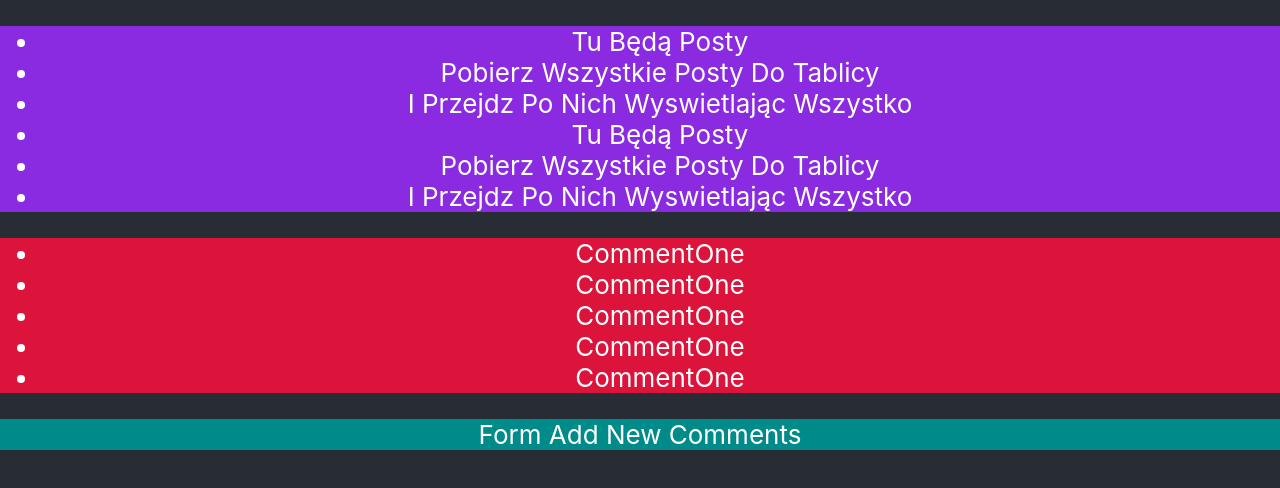
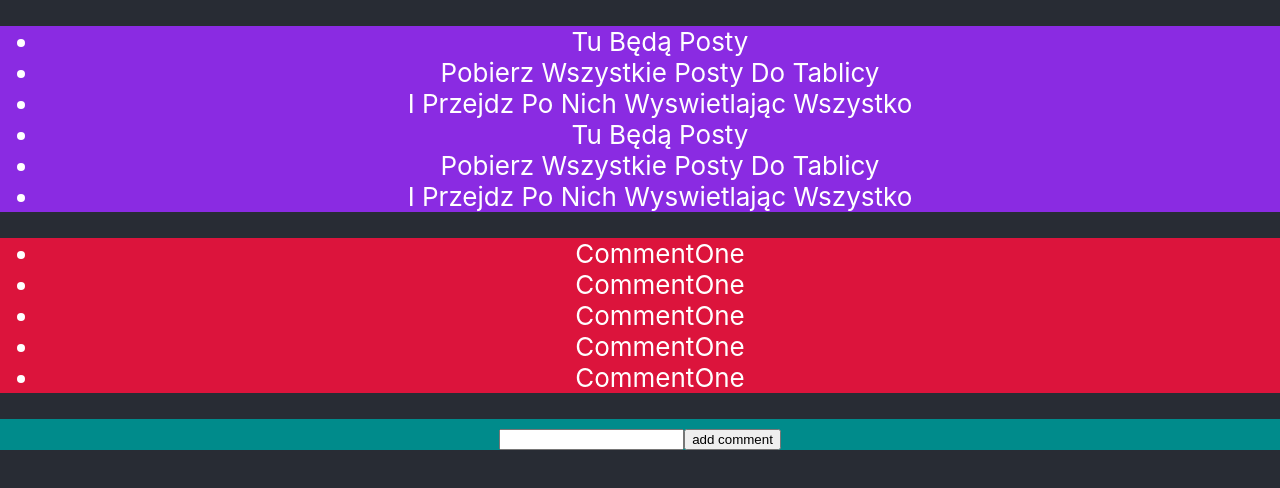
Before and after one commit to Moon-a7/my-app-10-03, a React (Create React App) app: page / in a window 1280 px wide. Shown: the top 488 px of the page. Built offline with nearby package versions, Linux system fonts and the light colour scheme.

Commit message:
add component Form

```diff
--- a/src/App.js
+++ b/src/App.js
@@ -2,6 +2,7 @@ import React from 'react'
 import { ReactDOM } from 'react-dom'
 import AllPostList from './components/AllPostList'
 import PostComments from './components/PostComments'
+import Form from './components/form/form'
 import './App.css'
 
 function App() {
@@ -15,7 +16,9 @@ function App() {
           <div className="post-comments">
             <PostComments></PostComments>
           </div>
-          <div className="form">form add new comments</div>
+          <div className="form">
+            <Form></Form>
+          </div>
         </div>
       </header>
     </div>
--- a/src/components/form/form.js
+++ b/src/components/form/form.js
@@ -1 +1,14 @@
-import React from 'react';
+import React from 'react'
+
+function Form() {
+  return (
+    <div className="form-wrapper">
+      <form>
+        <input></input>
+        <button>add comment</button>
+      </form>
+    </div>
+  )
+}
+
+export default Form
```
